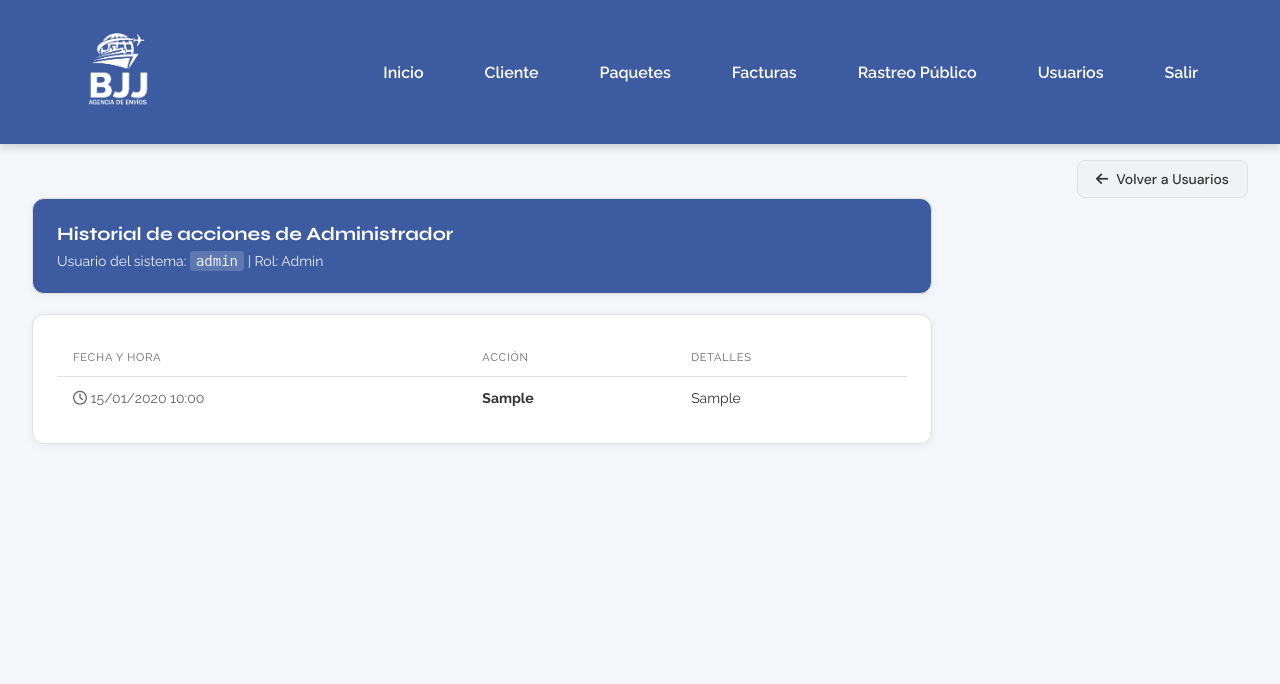
After one commit to Juliojsm22/BJJ-SYSTEM, a Flask app: page /usuarios/actividad/1 in a window 1280 px wide. The commit adds this page. Shown: the top 684 px of the page. Run offline with Flask 3, Linux system fonts and the light colour scheme; a user stored in the database is signed in; tables that the repository leaves empty hold one stand-in row (values such as "Sample post").

Commit message:
Implementar bitacora de auditoria (actividad de usuarios)

```diff
--- a/routes/usuarios.py
+++ b/routes/usuarios.py
@@ -72,3 +72,16 @@ def editar(id):
         return redirect(url_for('usuarios.index'))
 
     return render_template('usuarios/form.html', usuario=usuario)
+
+@usuarios_bp.route('/actividad/<int:id>')
+@login_required
+def actividad(id):
+    if current_user.rol != 'admin':
+        flash('No tienes permisos.', 'error')
+        return redirect(url_for('dashboard.index'))
+
+    usuario = Usuario.query.get_or_404(id)
+    from models import RegistroActividad
+    actividades = RegistroActividad.query.filter_by(usuario_id=usuario.id).order_by(RegistroActividad.fecha.desc()).limit(100).all()
+
+    return render_template('usuarios/actividad.html', usuario=usuario, actividades=actividades)
--- /dev/null
+++ b/templates/usuarios/actividad.html
@@ -0,0 +1,54 @@
+{% extends "base.html" %}
+{% block title %}Actividad - {{ usuario.nombre_completo }}{% endblock %}
+{% block page_title %}Bitácora de Actividad{% endblock %}
+
+{% block topbar_actions %}
+<a href="{{ url_for('usuarios.index') }}" class="btn btn-secondary">
+    <i class="fas fa-arrow-left"></i> Volver a Usuarios
+</a>
+{% endblock %}
+
+{% block content %}
+<div style="max-width: 900px;">
+    <div class="card" style="margin-bottom:20px; background:var(--accent); color:white;">
+        <h3 style="font-family:'Syne', sans-serif; margin-bottom:8px;">Historial de acciones de {{ usuario.nombre_completo }}</h3>
+        <p style="font-size:14px; opacity:0.9;">Usuario del sistema: <span style="font-family:monospace; background:rgba(255,255,255,0.2); padding:2px 6px; border-radius:4px;">{{ usuario.username }}</span> | Rol: {{ usuario.rol | title }}</p>
+    </div>
+
+    <div class="card">
+        {% if actividades %}
+        <div class="table-wrap">
+            <table>
+                <thead>
+                    <tr>
+                        <th>Fecha y Hora</th>
+                        <th>Acción</th>
+                        <th>Detalles</th>
+                    </tr>
+                </thead>
+                <tbody>
+                    {% for act in actividades %}
+                    <tr>
+                        <td style="white-space:nowrap; color:var(--text-muted);">
+                            <i class="far fa-clock"></i> {{ act.fecha.strftime('%d/%m/%Y %H:%M') }}
+                        </td>
+                        <td>
+                            <strong>{{ act.accion }}</strong>
+                        </td>
+                        <td>
+                            {{ act.detalles }}
+                        </td>
+                    </tr>
+                    {% endfor %}
+                </tbody>
+            </table>
+        </div>
+        {% else %}
+        <div class="empty-state">
+            <i class="fas fa-history"></i>
+            <p>Este usuario no ha realizado ninguna acción en el sistema aún.</p>
+        </div>
+        {% endif %}
+    </div>
+</div>
+{% endblock %}
--- a/templates/usuarios/index.html
+++ b/templates/usuarios/index.html
@@ -43,7 +43,10 @@
                         {% endif %}
                     </td>
                     <td>
-                        <a href="{{ url_for('usuarios.editar', id=u.id) }}" class="btn btn-sm btn-warning"><i class="fas fa-edit"></i> Editar</a>
+                        <div style="display:flex;gap:6px;">
+                            <a href="{{ url_for('usuarios.editar', id=u.id) }}" class="btn btn-sm btn-warning"><i class="fas fa-edit"></i> Editar</a>
+                            <a href="{{ url_for('usuarios.actividad', id=u.id) }}" class="btn btn-sm btn-secondary"><i class="fas fa-history"></i> Actividad</a>
+                        </div>
                     </td>
                 </tr>
                 {% endfor %}
```
Also changed, not shown: models.py (+15 -0 lines), routes/clientes.py (+12 -0 lines), routes/facturas.py (+12 -0 lines), routes/paquetes.py (+15 -0 lines).
